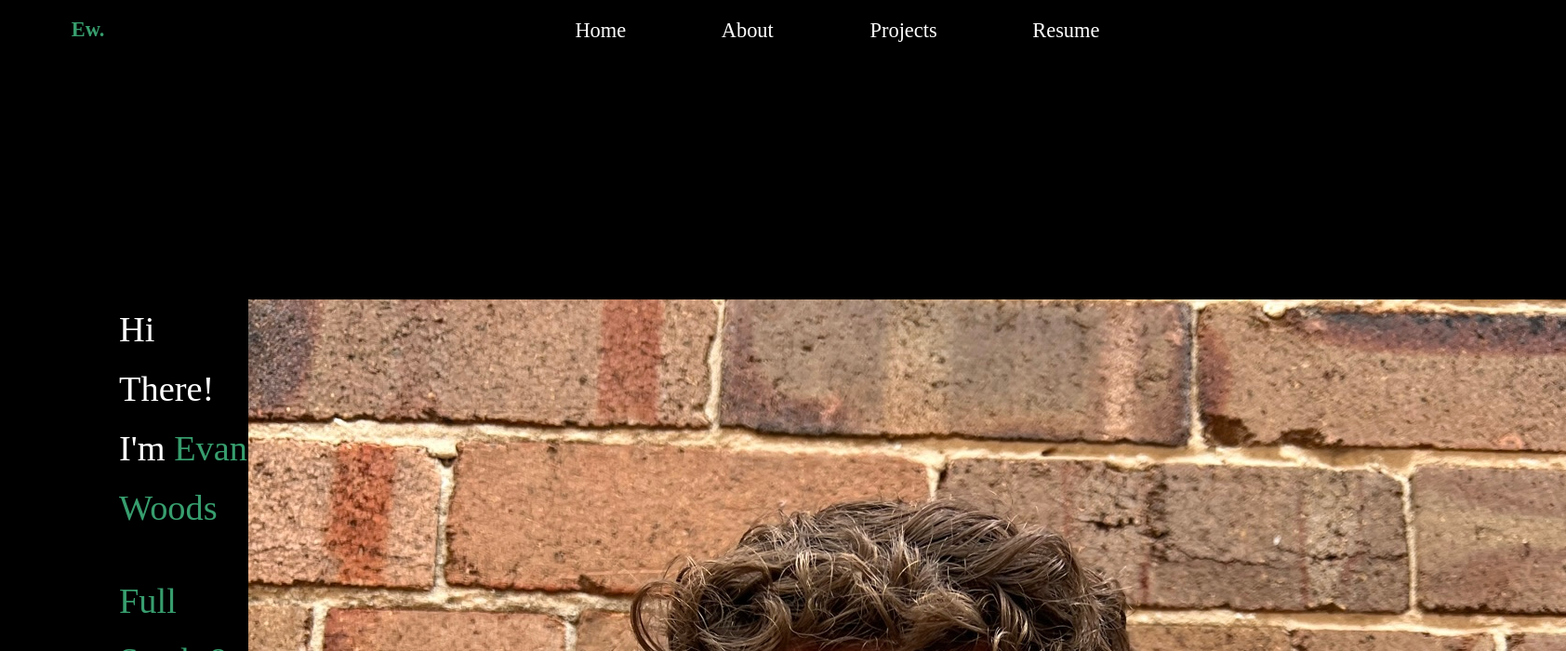
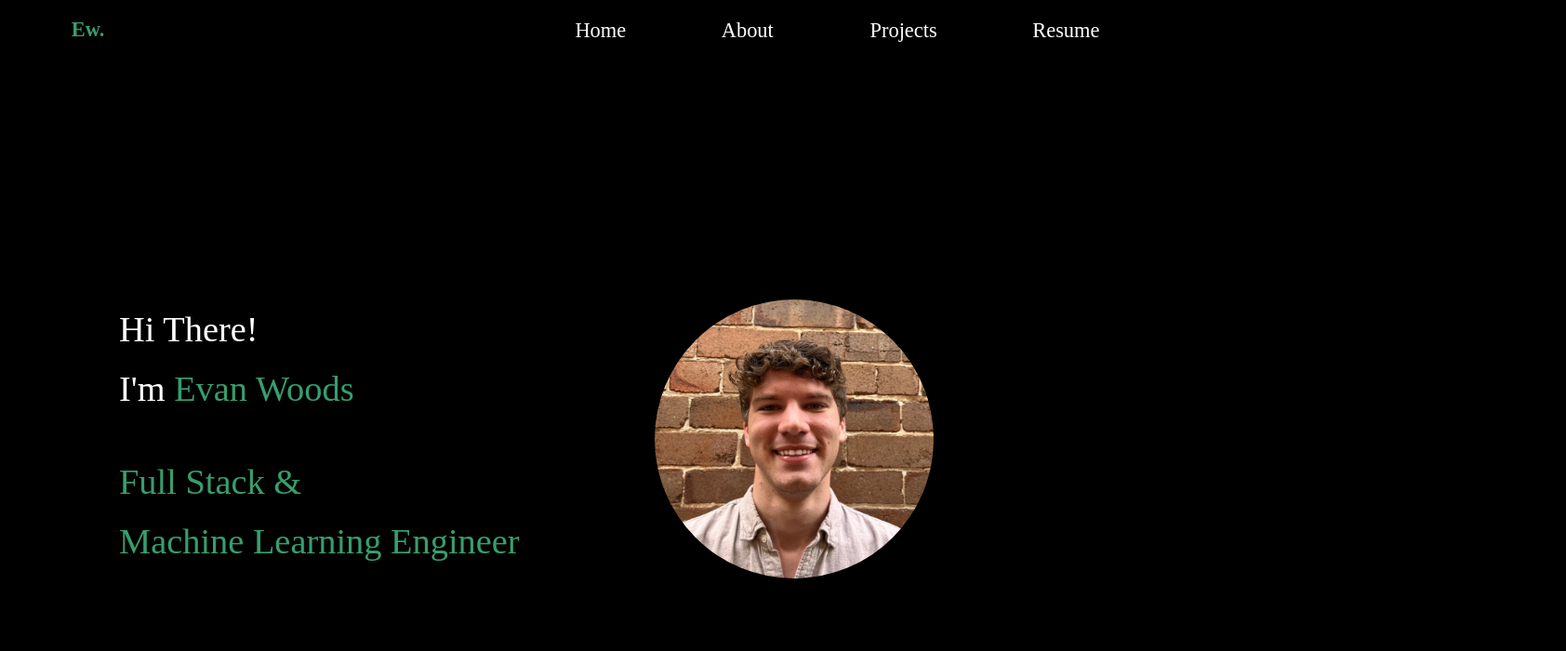
Before and after one commit to EvanCWoods/Evan-Woods-Portflio, a React (Create React App) app: page / in a window 1280 px wide. Shown: the top 700 px of the page at 93% size, 1684 px wide, since content can reach past the window. Built offline with nearby package versions, Linux system fonts and the light colour scheme; some icons are missing.

Commit message:
fixed styling for image

```diff
--- a/src/styles/home.css
+++ b/src/styles/home.css
@@ -10,7 +10,7 @@
 .headshot {
     justify-content: center;
 }
-.img {
+.headshot img {
     aspect-ratio: 1/1;
     max-width: 300px;
     border-radius: 50%;
```
